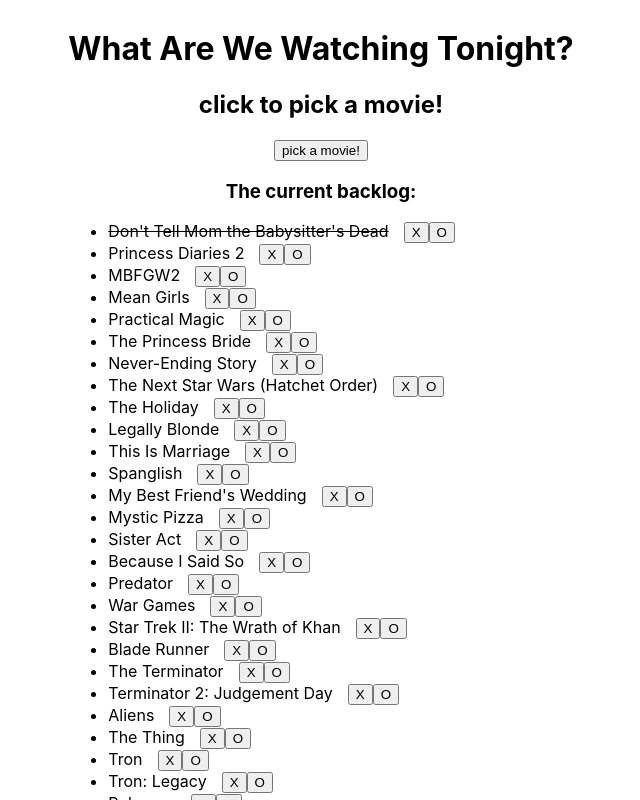
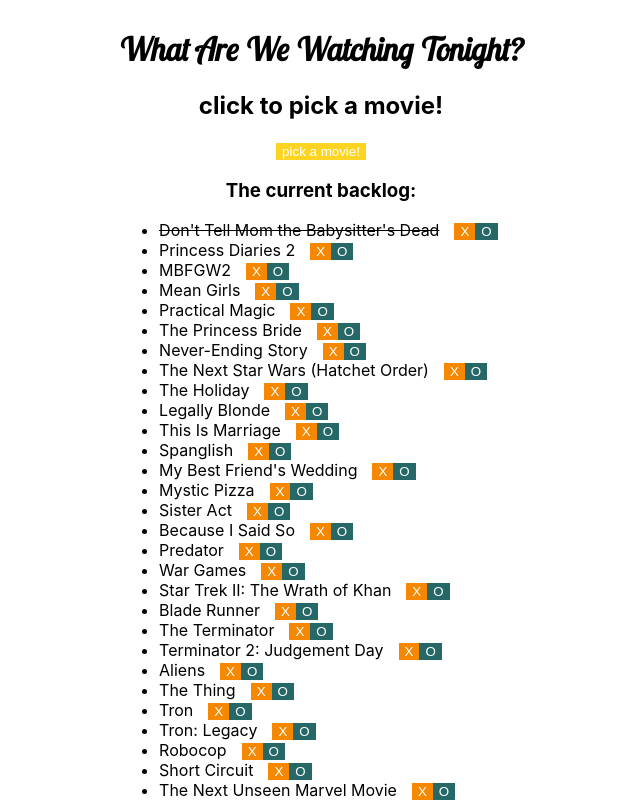
Before and after one commit to gordongest/movie-picker, a React (Create React App) app: page / in a window 1280 px wide. Shown: the top 800 px of the page, without its empty margins (319-959 px from the left). Built offline with nearby package versions, Linux system fonts and the light colour scheme.

Commit message:
add style sheets for MoviePickerApp and MoviePicker, import fonts, add some color

```diff
--- a/public/index.html
+++ b/public/index.html
@@ -10,6 +10,9 @@
       content="Web site created using create-react-app"
     />
     <link rel="apple-touch-icon" href="%PUBLIC_URL%/logo192.png" />
+    <link rel="preconnect" href="https://fonts.googleapis.com">
+    <link rel="preconnect" href="https://fonts.gstatic.com" crossorigin>
+    <link href="https://fonts.googleapis.com/css2?family=Lato:wght@300;400&family=Lobster+Two:ital@1&family=Silkscreen&display=swap" rel="stylesheet">
     <!--
       manifest.json provides metadata used when your web app is installed on a
       user's mobile device or desktop. See https://developers.google.com/web/fundamentals/web-app-manifest/
--- a/src/components/MovieList.jsx
+++ b/src/components/MovieList.jsx
@@ -1,6 +1,7 @@
 import React from 'react';
 import MovieListEntry from "./MovieListEntry";
 import { v4 as uuid } from 'uuid';
+import '../styles/MovieList.css';
 
 const MovieList = ({ movies, toggleMovie, removeMovie }) =>
     <div className="movie-list">
--- a/src/components/MoviePicker.jsx
+++ b/src/components/MoviePicker.jsx
@@ -1,5 +1,6 @@
 import React, { useState } from 'react';
 import SelectedMovie from "./SelectedMovie";
+import '../styles/MoviePicker.css';
 
 const MoviePicker = ({ movies }) => {
     const [movie, setMovie] = useState();
--- a/src/components/MoviePickerApp.jsx
+++ b/src/components/MoviePickerApp.jsx
@@ -3,13 +3,14 @@
 import AddMovie from "./AddMovie";
 import MovieList from "./MovieList";
 import useMovieState from "../hooks/useMovieState";
+import '../styles/MoviePickerApp.css';
 
 const MoviePickerApp = ({ defaultMovies }) => {
     const { movies, addMovie, removeMovie, toggleMovie } = useMovieState(defaultMovies);
 
     return (
         <div className="movie-picker-app">
-            <h1>What Are We Watching Tonight?</h1>
+            <h1 className="headline">What Are We Watching Tonight?</h1>
             <MoviePicker movies={movies}/>
             <MovieList movies={movies} toggleMovie={toggleMovie} removeMovie={removeMovie} />
             <AddMovie movies={movies} addMovie={addMovie}/>
--- a/src/styles/MovieListEntry.css
+++ b/src/styles/MovieListEntry.css
@@ -1,3 +1,18 @@
 .movie-list-entry {
     text-align: left;
+
 }
+
+.movie-list-entry button {
+    border: none;
+}
+
+.remove-movie-button {
+    color: white;
+    background-color: #F58800;
+}
+
+.toggle-movie-button {
+    color: white;
+    background-color: #266867;
+}
--- /dev/null
+++ b/src/styles/MoviePicker.css
@@ -0,0 +1,9 @@
+.movie-picker {
+
+}
+
+.pick-button {
+    border: none;
+    color: white;
+    background-color: #FDD422;
+}
--- /dev/null
+++ b/src/styles/MoviePickerApp.css
@@ -0,0 +1,7 @@
+.movie-picker-app {
+
+}
+
+.movie-picker-app .headline {
+    font-family: 'Lobster Two', cursive;
+}
--- a/src/styles/SelectedMovie.css
+++ b/src/styles/SelectedMovie.css
@@ -1,3 +1,5 @@
 .selected-movie h3 {
-    transition: .4s ease-in-out;
+    opacity: 1;
+    transition: opacity .25s ease-in-out;
+    transition-delay: 0.2s;
 }
```
